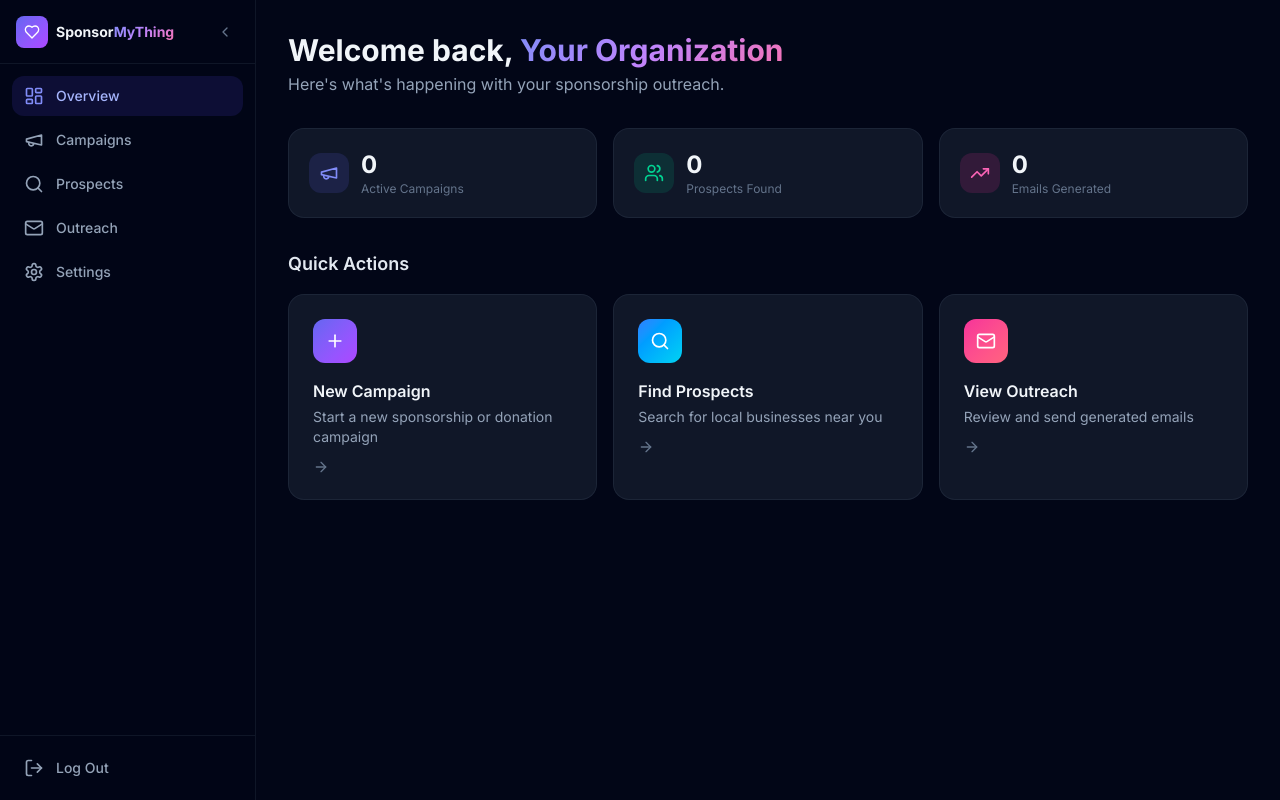
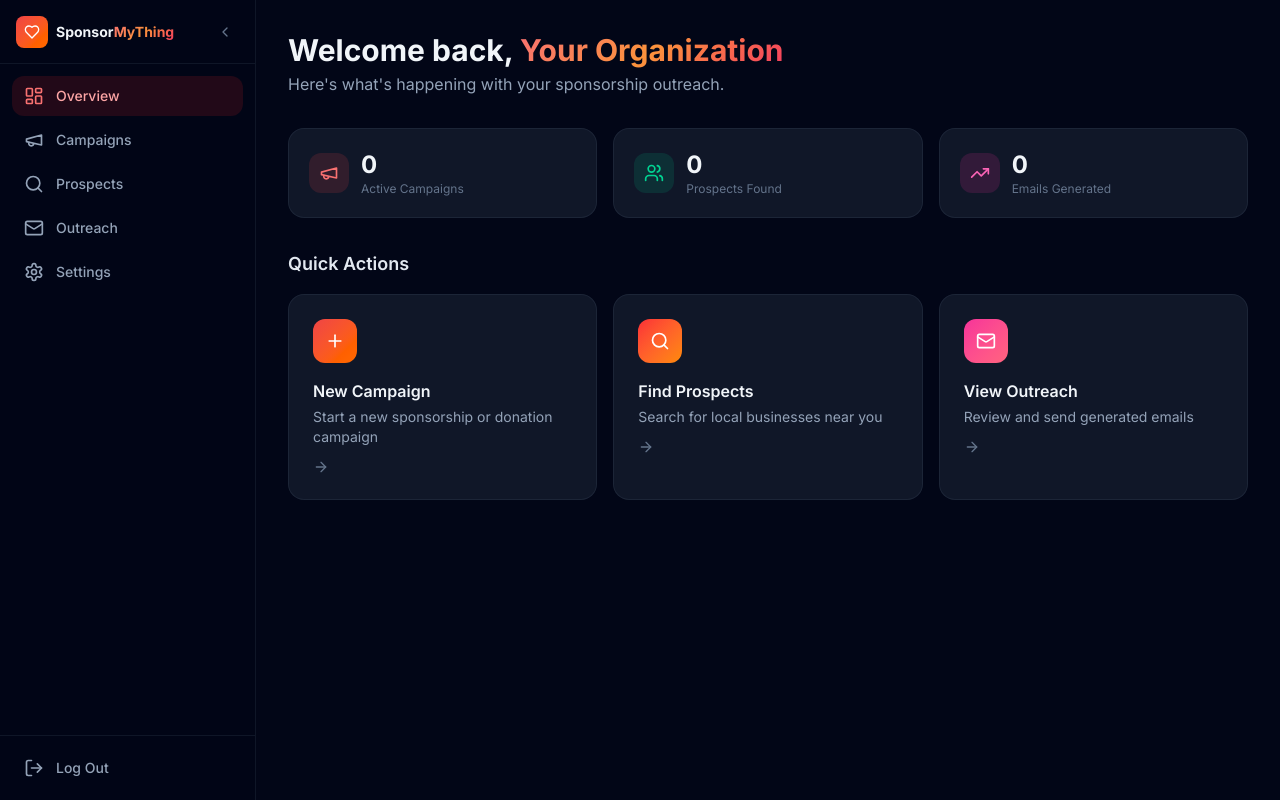
Before and after one commit to jszopin-wq/SponsorMyThing, a Next.js app: page /dashboard in a window 1280 px wide. Built offline with nearby package versions, Linux system fonts and the light colour scheme; no server answers; the database is empty.

Commit message:
feat: implement security headers, red theme, and distance search

```diff
--- a/next.config.ts
+++ b/next.config.ts
@@ -1,5 +1,35 @@
 import type { NextConfig } from "next";
 
-const nextConfig: NextConfig = {};
+const nextConfig: NextConfig = {
+    async headers() {
+        return [
+            {
+                source: "/(.*)",
+                headers: [
+                    {
+                        key: "X-Content-Type-Options",
+                        value: "nosniff",
+                    },
+                    {
+                        key: "X-Frame-Options",
+                        value: "DENY",
+                    },
+                    {
+                        key: "X-XSS-Protection",
+                        value: "1; mode=block",
+                    },
+                    {
+                        key: "Referrer-Policy",
+                        value: "strict-origin-when-cross-origin",
+                    },
+                    {
+                        key: "Permissions-Policy",
+                        value: "camera=(), microphone=(), geolocation=()",
+                    },
+                ],
+            },
+        ];
+    },
+};
 
 export default nextConfig;
--- a/src/app/dashboard/campaigns/new/page.tsx
+++ b/src/app/dashboard/campaigns/new/page.tsx
@@ -84,7 +84,7 @@ export default function NewCampaignPage() {
 
             <div className="glass-card p-8">
                 <div className="mb-6 flex items-center gap-3">
-                    <div className="flex h-11 w-11 items-center justify-center rounded-xl bg-gradient-to-br from-brand-500 to-purple-500">
+                    <div className="flex h-11 w-11 items-center justify-center rounded-xl bg-gradient-to-br from-brand-500 to-orange-500">
                         <Megaphone className="h-5 w-5 text-white" />
                     </div>
                     <div>
--- a/src/app/dashboard/layout.tsx
+++ b/src/app/dashboard/layout.tsx
@@ -65,7 +65,7 @@ export default function DashboardLayout({ children }: { children: React.ReactNod
                 <div className="flex h-16 items-center justify-between border-b border-surface-800/50 px-4">
                     {!collapsed && (
                         <Link href="/dashboard" className="flex items-center gap-2">
-                            <div className="flex h-8 w-8 items-center justify-center rounded-lg bg-gradient-to-br from-brand-500 to-purple-500">
+                            <div className="flex h-8 w-8 items-center justify-center rounded-lg bg-gradient-to-br from-brand-500 to-orange-500">
                                 <Heart className="h-4 w-4 text-white" />
                             </div>
                             <span className="text-sm font-bold text-surface-100">
@@ -74,7 +74,7 @@ export default function DashboardLayout({ children }: { children: React.ReactNod
                         </Link>
                     )}
                     {collapsed && (
-                        <div className="mx-auto flex h-8 w-8 items-center justify-center rounded-lg bg-gradient-to-br from-brand-500 to-purple-500">
+                        <div className="mx-auto flex h-8 w-8 items-center justify-center rounded-lg bg-gradient-to-br from-brand-500 to-orange-500">
                             <Heart className="h-4 w-4 text-white" />
                         </div>
                     )}
--- a/src/app/dashboard/page.tsx
+++ b/src/app/dashboard/page.tsx
@@ -47,14 +47,14 @@ export default async function DashboardPage() {
             icon: Plus,
             title: "New Campaign",
             description: "Start a new sponsorship or donation campaign",
-            color: "from-brand-500 to-purple-500",
+            color: "from-brand-500 to-orange-500",
         },
         {
             href: "/dashboard/campaigns",
             icon: Search,
             title: "Find Prospects",
             description: "Search for local businesses near you",
-            color: "from-blue-500 to-cyan-400",
+            color: "from-red-500 to-orange-400",
         },
         {
             href: "/dashboard/outreach",
--- a/src/app/globals.css
+++ b/src/app/globals.css
@@ -1,16 +1,16 @@
 @import "tailwindcss";
 
 @theme {
-  --color-brand-50: #eef2ff;
-  --color-brand-100: #e0e7ff;
-  --color-brand-200: #c7d2fe;
-  --color-brand-300: #a5b4fc;
-  --color-brand-400: #818cf8;
-  --color-brand-500: #6366f1;
-  --color-brand-600: #4f46e5;
-  --color-brand-700: #4338ca;
-  --color-brand-800: #3730a3;
-  --color-brand-900: #312e81;
+  --color-brand-50: #fef2f2;
+  --color-brand-100: #fee2e2;
+  --color-brand-200: #fecaca;
+  --color-brand-300: #fca5a5;
+  --color-brand-400: #f87171;
+  --color-brand-500: #ef4444;
+  --color-brand-600: #dc2626;
+  --color-brand-700: #b91c1c;
+  --color-brand-800: #991b1b;
+  --color-brand-900: #7f1d1d;
 
   --color-surface-50: #f8fafc;
   --color-surface-100: #f1f5f9;
@@ -73,11 +73,11 @@ body {
 
   0%,
   100% {
-    box-shadow: 0 0 20px rgba(99, 102, 241, 0.15);
+    box-shadow: 0 0 20px rgba(239, 68, 68, 0.15);
   }
 
   50% {
-    box-shadow: 0 0 40px rgba(99, 102, 241, 0.3);
+    box-shadow: 0 0 40px rgba(239, 68, 68, 0.3);
   }
 }
 
@@ -117,14 +117,14 @@ body {
 
 .glass-card-hover:hover {
   background: rgba(30, 41, 59, 0.7);
-  border-color: rgba(99, 102, 241, 0.3);
-  box-shadow: 0 8px 32px rgba(99, 102, 241, 0.1);
+  border-color: rgba(239, 68, 68, 0.3);
+  box-shadow: 0 8px 32px rgba(239, 68, 68, 0.1);
   transform: translateY(-2px);
 }
 
 /* ── Gradient Text ────────────────────────────────────────── */
 .gradient-text {
-  background: linear-gradient(135deg, #818cf8 0%, #c084fc 50%, #f472b6 100%);
+  background: linear-gradient(135deg, #f87171 0%, #fb923c 50%, #f43f5e 100%);
   -webkit-background-clip: text;
   -webkit-text-fill-color: transparent;
   background-clip: text;
@@ -148,7 +148,7 @@ body {
 
 .btn-primary:hover {
   background: linear-gradient(135deg, var(--color-brand-500) 0%, var(--color-brand-400) 100%);
-  box-shadow: 0 4px 20px rgba(99, 102, 241, 0.4);
+  box-shadow: 0 4px 20px rgba(239, 68, 68, 0.4);
   transform: translateY(-1px);
 }
 
@@ -204,7 +204,7 @@ body {
 
 .input-field:focus {
   border-color: var(--color-brand-500);
-  box-shadow: 0 0 0 3px rgba(99, 102, 241, 0.15);
+  box-shadow: 0 0 0 3px rgba(239, 68, 68, 0.15);
 }
 
 /* ── Status Badges ────────────────────────────────────────── */
--- a/src/app/login/page.tsx
+++ b/src/app/login/page.tsx
@@ -42,7 +42,7 @@ export default function LoginPage() {
                 {/* Logo */}
                 <div className="mb-8 text-center">
                     <Link href="/" className="inline-flex items-center gap-2">
-                        <div className="flex h-10 w-10 items-center justify-center rounded-xl bg-gradient-to-br from-brand-500 to-purple-500">
+                        <div className="flex h-10 w-10 items-center justify-center rounded-xl bg-gradient-to-br from-brand-500 to-orange-500">
                             <Heart className="h-5 w-5 text-white" />
                         </div>
                         <span className="text-xl font-bold text-surface-100">
--- a/src/app/page.tsx
+++ b/src/app/page.tsx
@@ -6,7 +6,7 @@ const steps = [
         icon: Search,
         title: "Prospect",
         description: "Search for local businesses near you using Google Maps. Find hardware stores, restaurants, and more.",
-        color: "from-blue-500 to-cyan-400",
+        color: "from-red-500 to-orange-400",
     },
     {
         icon: Sparkles,
@@ -41,7 +41,7 @@ export default function HomePage() {
             <nav className="fixed top-0 left-0 right-0 z-50 border-b border-surface-800/50 bg-surface-950/80 backdrop-blur-xl">
                 <div className="mx-auto flex max-w-7xl items-center justify-between px-6 py-4">
                     <Link href="/" className="flex items-center gap-2">
-                        <div className="flex h-9 w-9 items-center justify-center rounded-xl bg-gradient-to-br from-brand-500 to-purple-500">
+                        <div className="flex h-9 w-9 items-center justify-center rounded-xl bg-gradient-to-br from-brand-500 to-orange-500">
                             <Heart className="h-5 w-5 text-white" />
                         </div>
                         <span className="text-lg font-bold text-surface-100">
--- a/src/app/signup/page.tsx
+++ b/src/app/signup/page.tsx
@@ -59,7 +59,7 @@ export default function SignUpPage() {
                 {/* Logo */}
                 <div className="mb-8 text-center">
                     <Link href="/" className="inline-flex items-center gap-2">
-                        <div className="flex h-10 w-10 items-center justify-center rounded-xl bg-gradient-to-br from-brand-500 to-purple-500">
+                        <div className="flex h-10 w-10 items-center justify-center rounded-xl bg-gradient-to-br from-brand-500 to-orange-500">
                             <Heart className="h-5 w-5 text-white" />
                         </div>
                         <span className="text-xl font-bold text-surface-100">
```
Also changed, not shown: src/app/api/prospects/search/route.ts (+12 -7 lines), src/app/dashboard/campaigns/[id]/prospect/page.tsx (+23 -1 lines).
